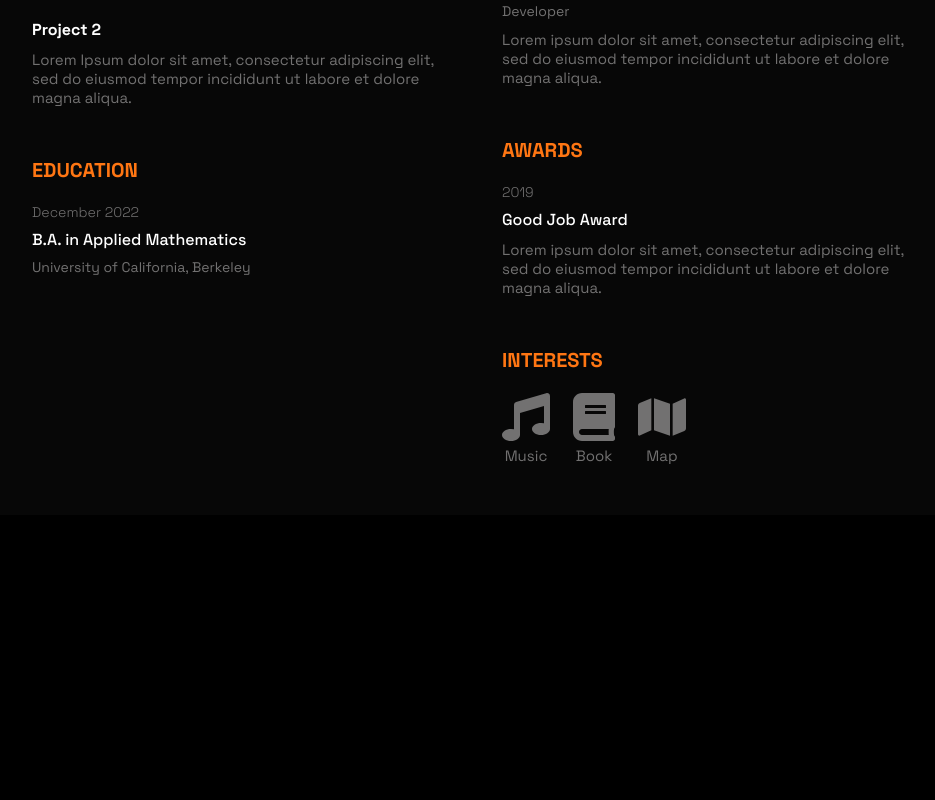
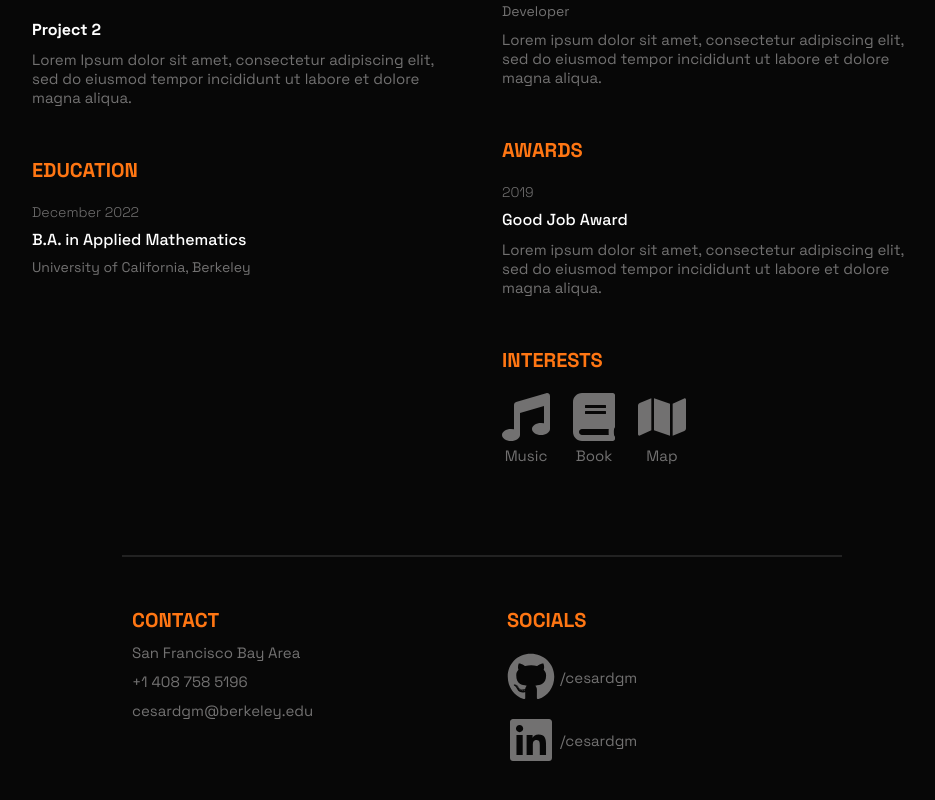
Before and after one commit to cesardgm/react19, a React (Vite) app in the folder static-pages/: page / in a window 1280 px wide. Shown: the part 628-1428 px from the top of the page, without its empty margins (158-1093 px from the left). Before the commit the page ends 1143 px from the top, so only its background shows below. Built offline with nearby package versions, Linux system fonts and the light colour scheme.

Commit message:
feat: add BottomSection component and update layout
- Created `BottomSection.jsx` for additional page content
- Updated `App.jsx` to import and render `BottomSection`
- Updated `style.css` with new styles for `BottomSection`

```diff
--- a/static-pages/src/App.jsx
+++ b/static-pages/src/App.jsx
@@ -1,6 +1,7 @@
 import TopSection from "./components/TopSection.jsx";
 import SectionOne from "./components/SectionOne.jsx";
 import SectionTwo from "./components/SectionTwo.jsx";
+import BottomSection from "./components/BottomSection.jsx";
 
 export default function App() {
 	return (
@@ -8,6 +9,8 @@ export default function App() {
 			<TopSection />
 			<SectionOne />
 			<SectionTwo />
+			<hr />
+			<BottomSection />
 		</div>
 	)
 }
--- /dev/null
+++ b/static-pages/src/components/BottomSection.jsx
@@ -0,0 +1,32 @@
+import { FaGithub } from "react-icons/fa6";
+import { FaLinkedin } from "react-icons/fa6";
+
+export default function BottomSection() {
+	return (
+		<div className="group-3">
+			{/* Contact Information */}
+			<div className="contact">
+				<h3 className="title">Contact</h3>
+					<div className="contact_info">
+						<p className="description">San Francisco Bay Area</p>
+						<p className="description">+1 408 758 5196</p>
+						<p className="description">cesardgm@berkeley.edu</p>
+					</div>
+			</div>
+			{/* Socials */}
+			<div className="socials">
+				<h3 className="title">Socials</h3>
+				<div className="social_items">
+					<a href="#" className="social_item">
+						<FaGithub size={48}/>
+						<span>/cesardgm</span>
+					</a>
+					<a href="#" className="social_item">
+						<FaLinkedin size={48}/>
+						<span>/cesardgm</span>
+					</a>
+				</div>
+			</div>
+		</div>
+	)
+}
--- a/static-pages/src/style.css
+++ b/static-pages/src/style.css
@@ -19,7 +19,6 @@ body {
 	color: white;
 }
 
-/* TopSection */
 /* Common Styles */
 img {
 	width: 256px;
@@ -98,6 +97,32 @@ a {
 	gap: 5rem;
 }
 
+.group-3 {
+	max-width: 700px;
+	width: 100%;
+	margin: 0 auto;
+	grid-column: 1 / -1;
+	display: flex;
+	flex-direction: row;
+	gap: 5rem;
+
+}
+
+.group-3 > div {
+	flex: 1;
+}
+
+@media only screen and (max-width: 768px) {
+	.profile {
+		margin-bottom: 0;
+	}
+
+	.group-3 {
+		flex-direction: column;
+	}
+}
+
+/* TopSection */
 /* Profile */
 .profile_container {
 	display: flex;
@@ -204,3 +229,39 @@ a {
 .interest_item_label {
 	margin-top: -4.5rem;
 }
+
+/* BottomSection */
+/* Socials */
+.social_items {
+	margin-top: 2rem;
+}
+
+.social_item {
+	margin-top: 1.5rem;
+	font-size: 1.5rem;
+	display: flex;
+	gap: 0.5rem;
+	align-items: center;
+	justify-content: flex-start;
+	color: var(--text-color);
+}
+
+.social_item:hover {
+	color: var(--primary-color);
+}
+
+hr {
+	grid-column: 1 / -1;
+	width: 80%;
+	margin: 0 auto;
+	margin-top: 5rem;
+	margin-bottom: 1rem;
+	border: none;
+	border-top: 2px solid rgba(128, 128, 128, 0.229);
+}
+
+@media only screen and (max-width: 768px) {
+	hr {
+		margin: 0 auto;
+	}
+}
```
